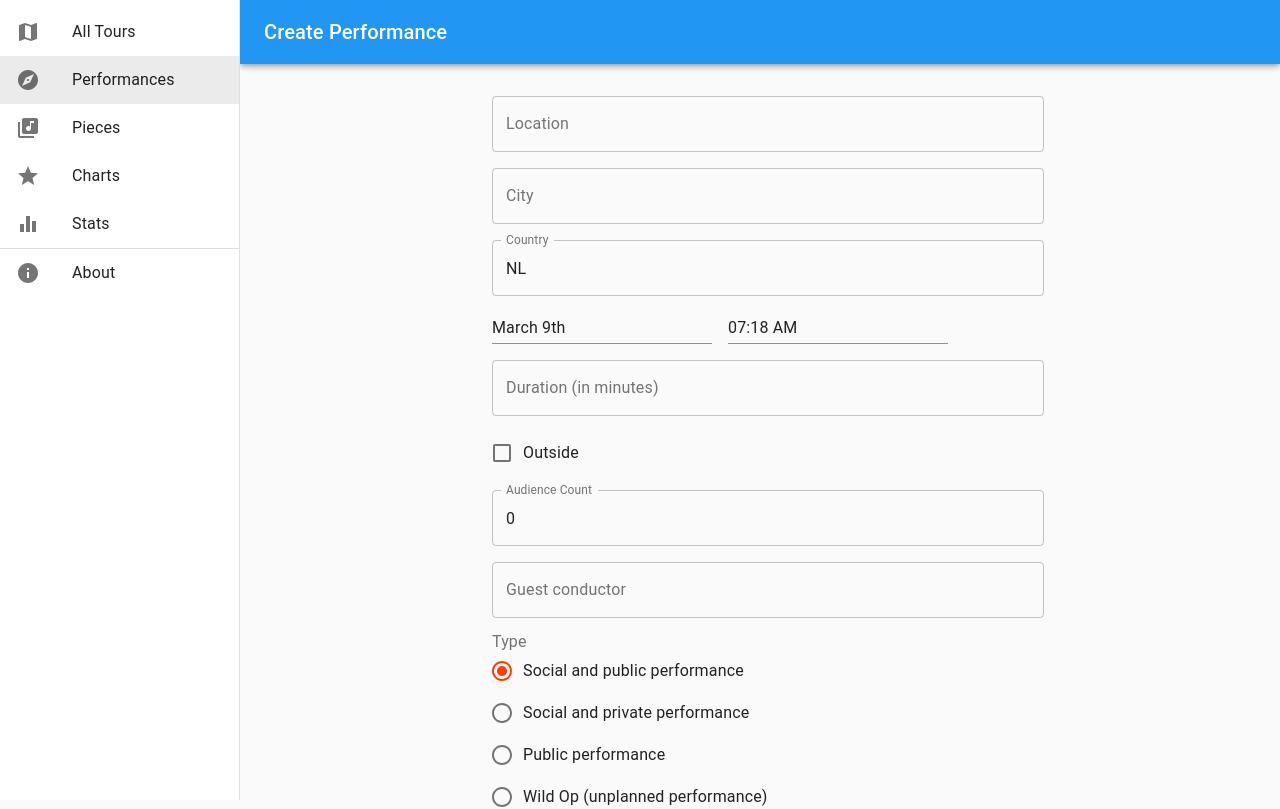
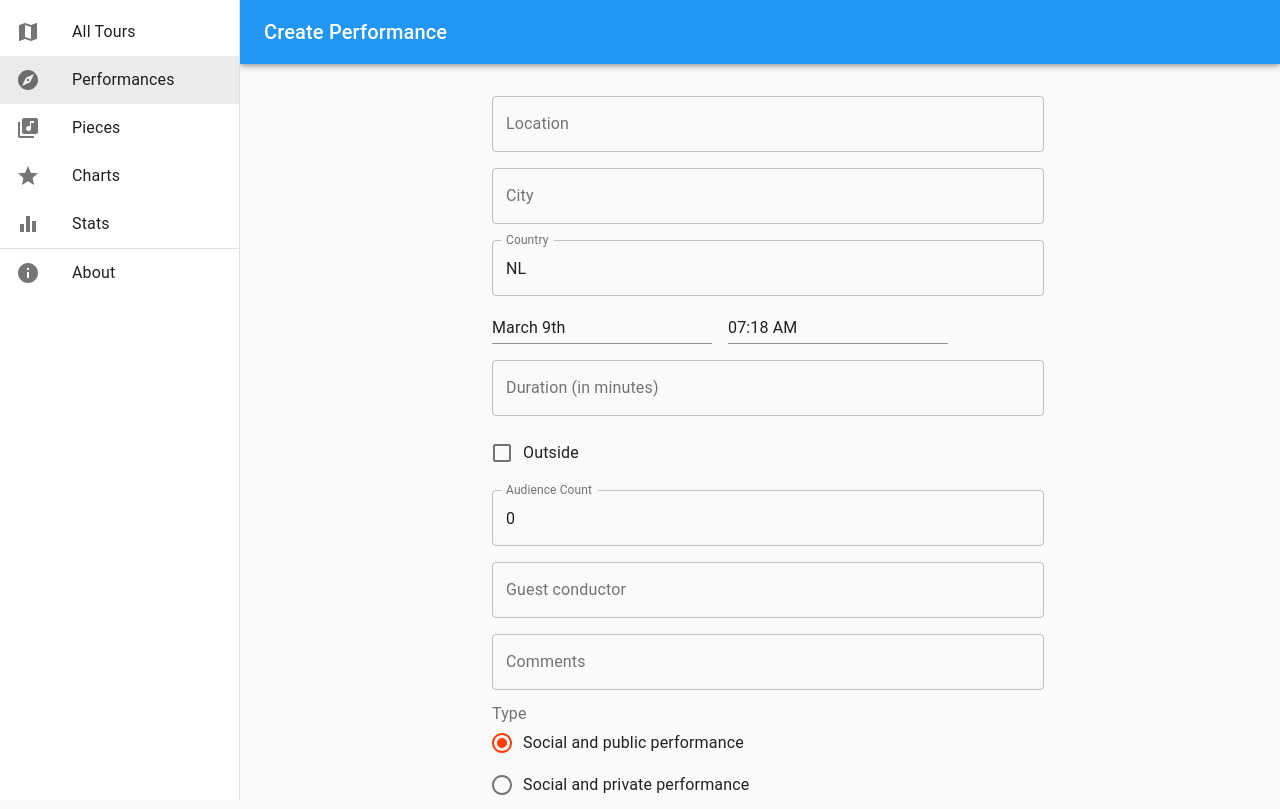
Before and after one commit to gandreadis/statistak, a React (Create React App) app in the folder client/: page /tours/1/performances/create in a window 1280 px wide. Shown: the top 809 px of the page. Built offline with nearby package versions, Linux system fonts and the light colour scheme; no server answers.

Commit message:
Update EditablePerformance.tsx
Add comments field back

```diff
--- a/client/src/components/performances/EditablePerformance.tsx
+++ b/client/src/components/performances/EditablePerformance.tsx
@@ -157,6 +157,15 @@ const EditablePerformance = ({
           fullWidth
           variant="outlined"
         />
+        <TextField
+          id="comments-field"
+          name="comments"
+          label="Comments"
+          onChange={handleStandardInputChange}
+          value={performance.comments}
+          fullWidth
+          variant="outlined"
+        />
         <FormControl component="fieldset">
           <FormLabel component="legend">Type</FormLabel>
           <RadioGroup name="type" value={performance.type} onChange={handleStandardInputChange}>
```
